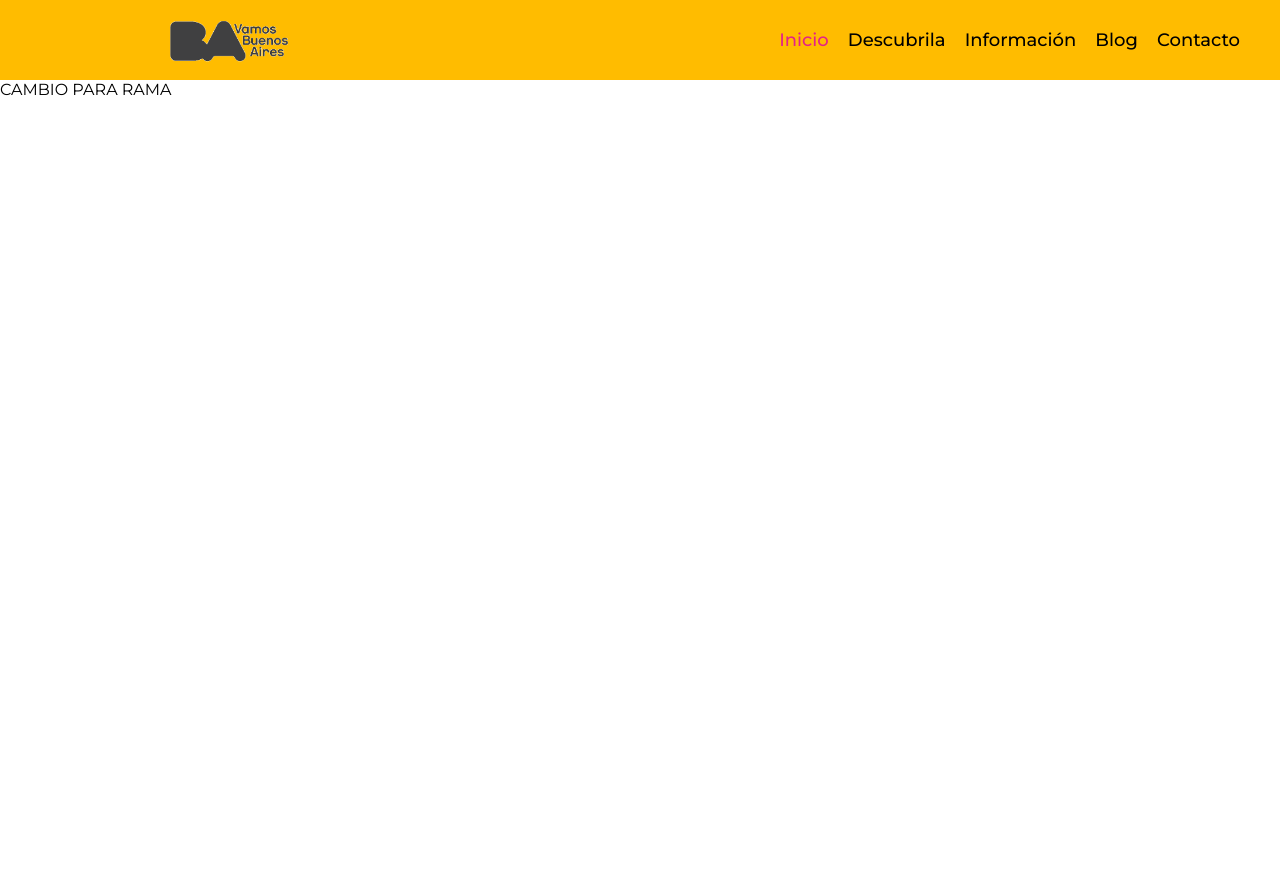
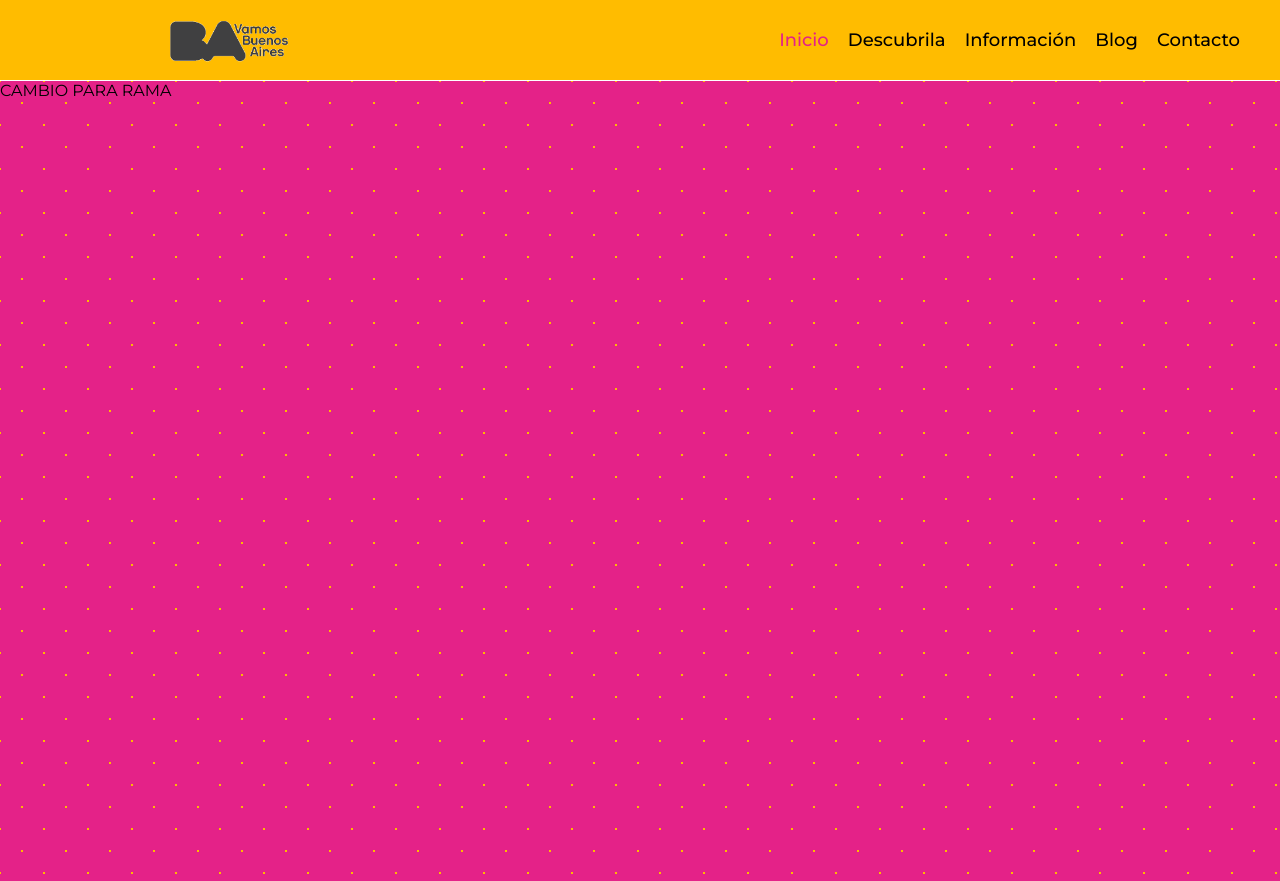
Before and after one commit to fiorelafv/27300, a plain HTML site: page index.html in a window 1280 px wide. Before the commit the page ends 800 px from the top, so only its background shows below. Drawn offline with Linux system fonts and the light colour scheme.

Commit message:
agrego gradiente en rama

```diff
--- a/css/estilos.css
+++ b/css/estilos.css
@@ -136,3 +136,14 @@ label #cancel{
 		display: block;
 	}
 }
+
+/*GRADIENTE*/
+.gradiente{
+	width: 100%;
+	background-color: #e42288;
+	background-image:  radial-gradient(#ffbc00 1.1px, transparent 1.1px), radial-gradient(#ffbc00 1.1px, #e42288 1.1px);
+	background-size: 44px 44px;
+	background-position: 0 0,22px 22px;
+	display: flex;
+	min-height: 100vh;
+}
--- a/index.html
+++ b/index.html
@@ -28,6 +28,6 @@
 			<li><a href="#">Contacto</a></li>
 		</ul>
 	</nav>
-	<div>CAMBIO PARA RAMA</div>
+	<div class="gradiente">CAMBIO PARA RAMA</div>
 </body>
 </html>
```
